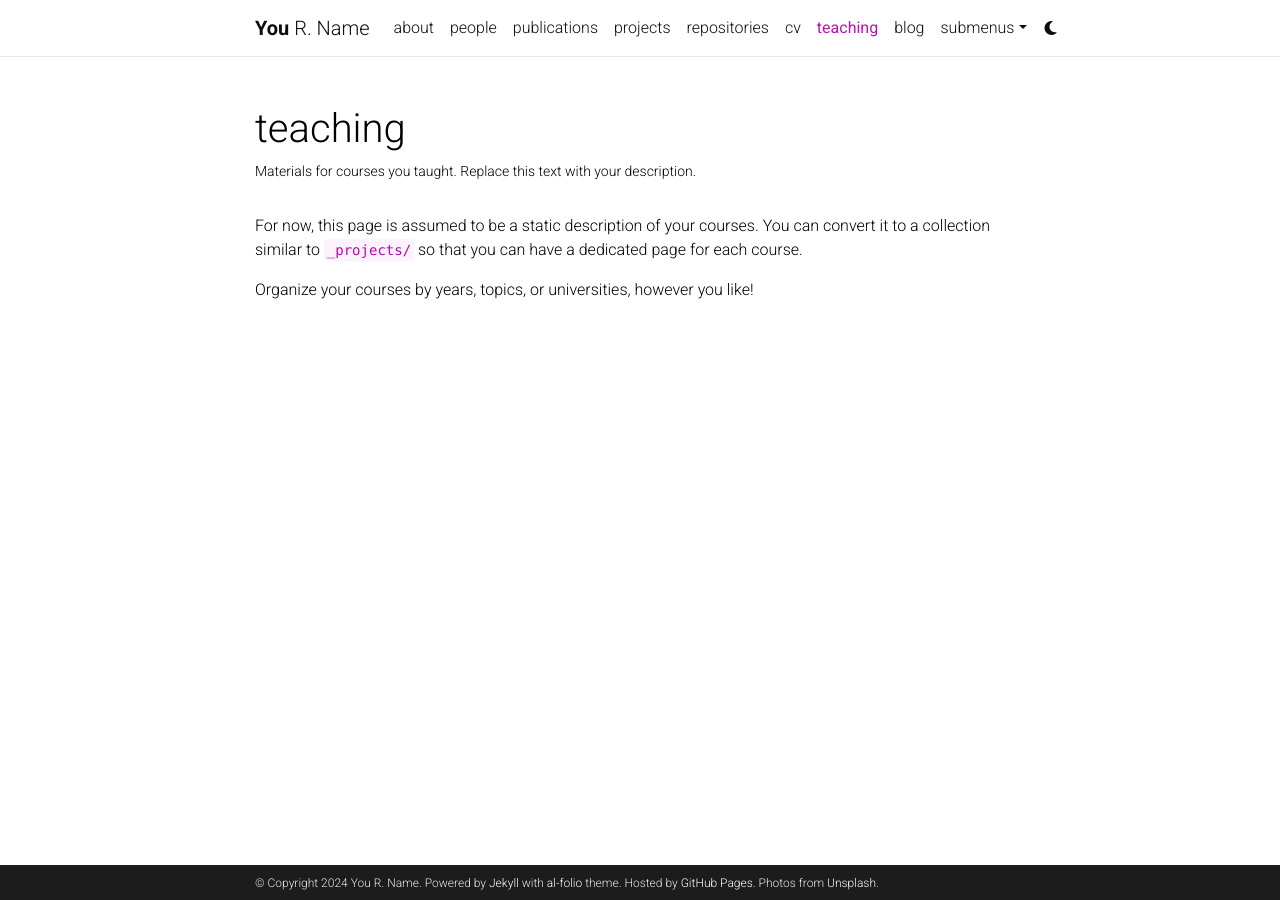
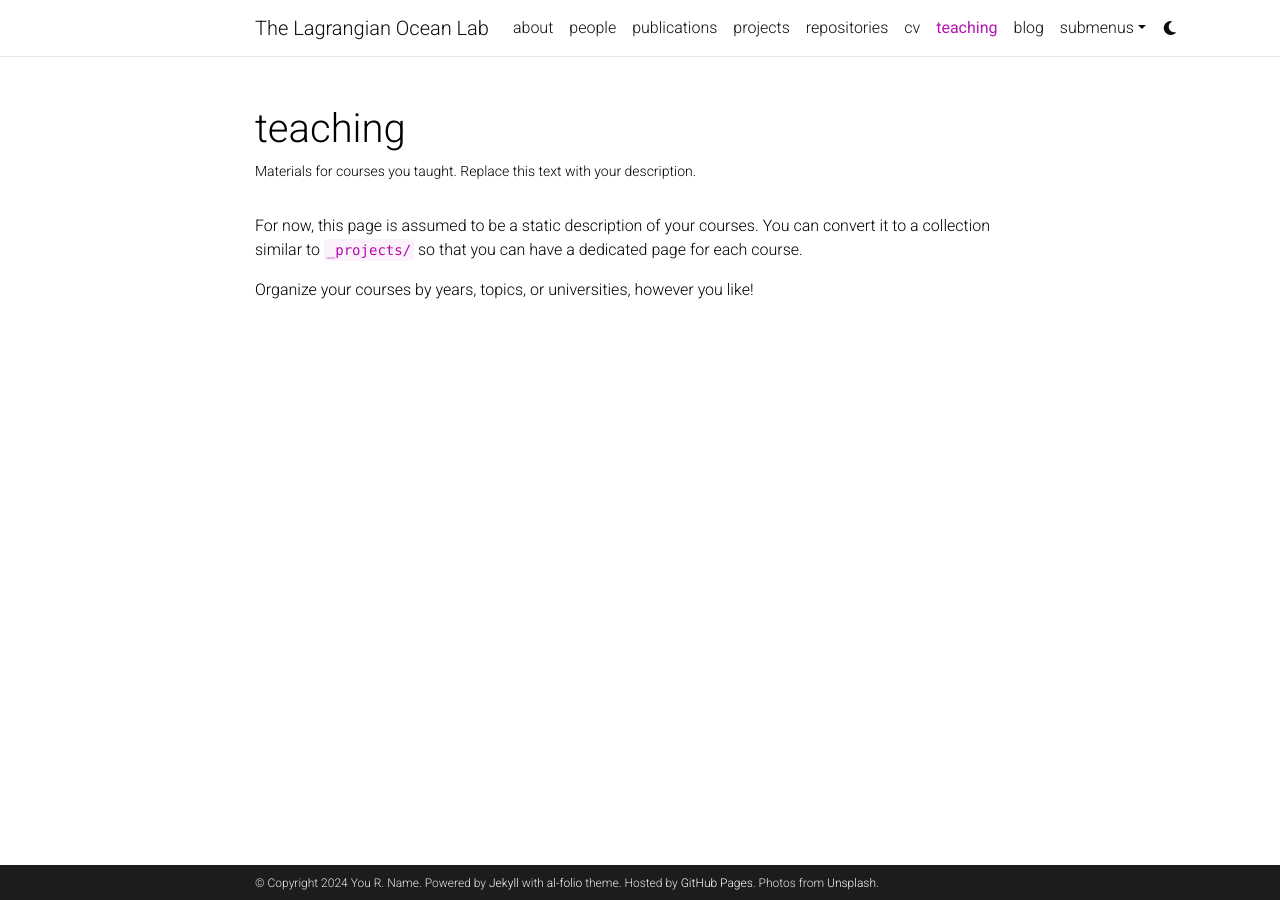
Before and after one commit to LagrangianOceanLab/LagrangianOceanLab.github.io, a Jekyll site: the page built from _pages/teaching.md, in a window 1280 px wide. Built offline with Jekyll 4.4.1, drawn with Linux system fonts in a browser that asks for light colours; comment, search, counter and statistics services are not loaded; a style sheet for code colours, icons or effects is not loaded.

Commit message:
added title

```diff
--- a/_config.yml
+++ b/_config.yml
@@ -2,7 +2,7 @@
 # Site settings
 # -----------------------------------------------------------------------------
 
-title: blank # the website title (if blank, full name will be used instead)
+title: The Lagrangian Ocean Lab # the website title (if blank, full name will be used instead)
 first_name: You
 middle_name: R.
 last_name: Name
```
Also changed, not shown: assets/img/octopus.jpg (added).
